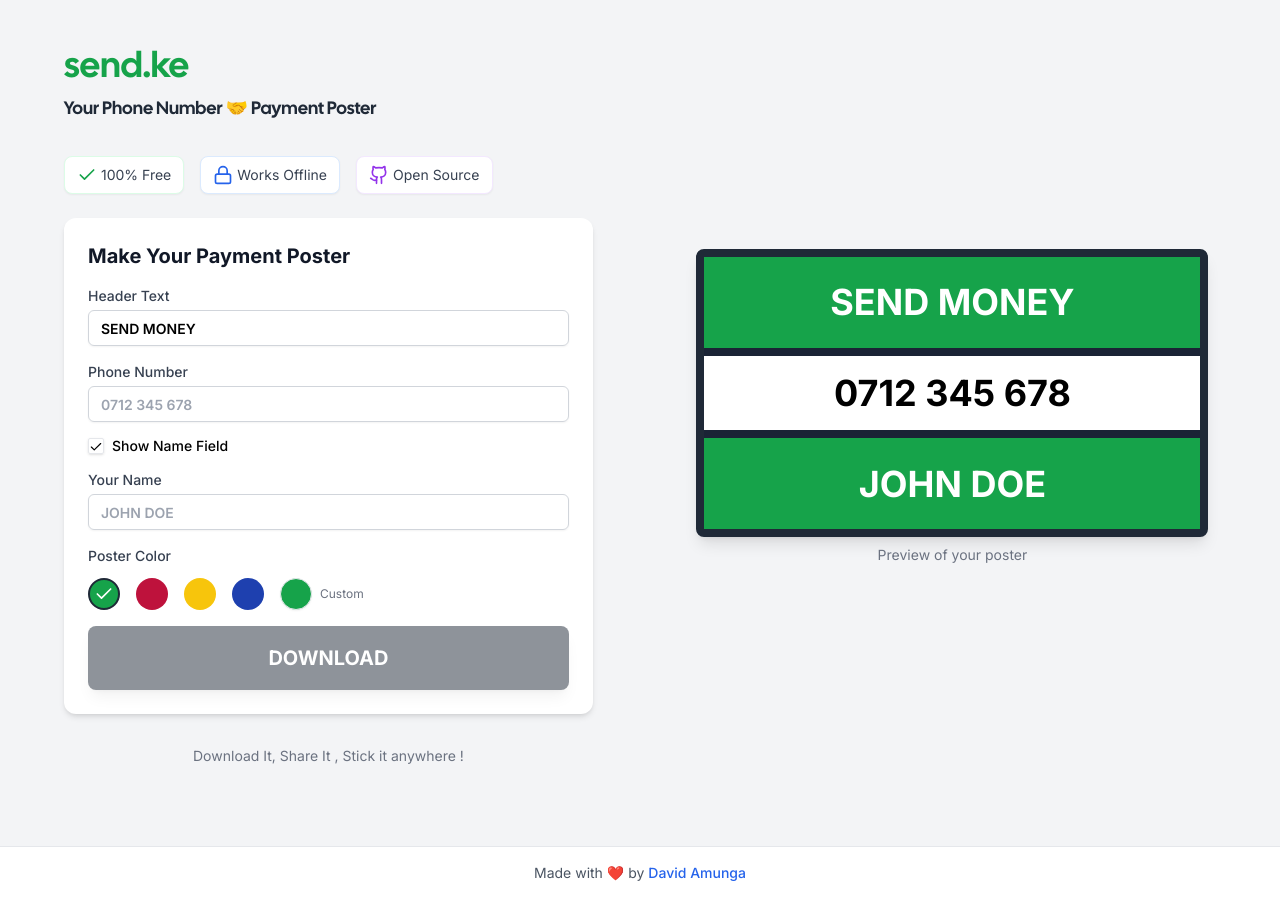
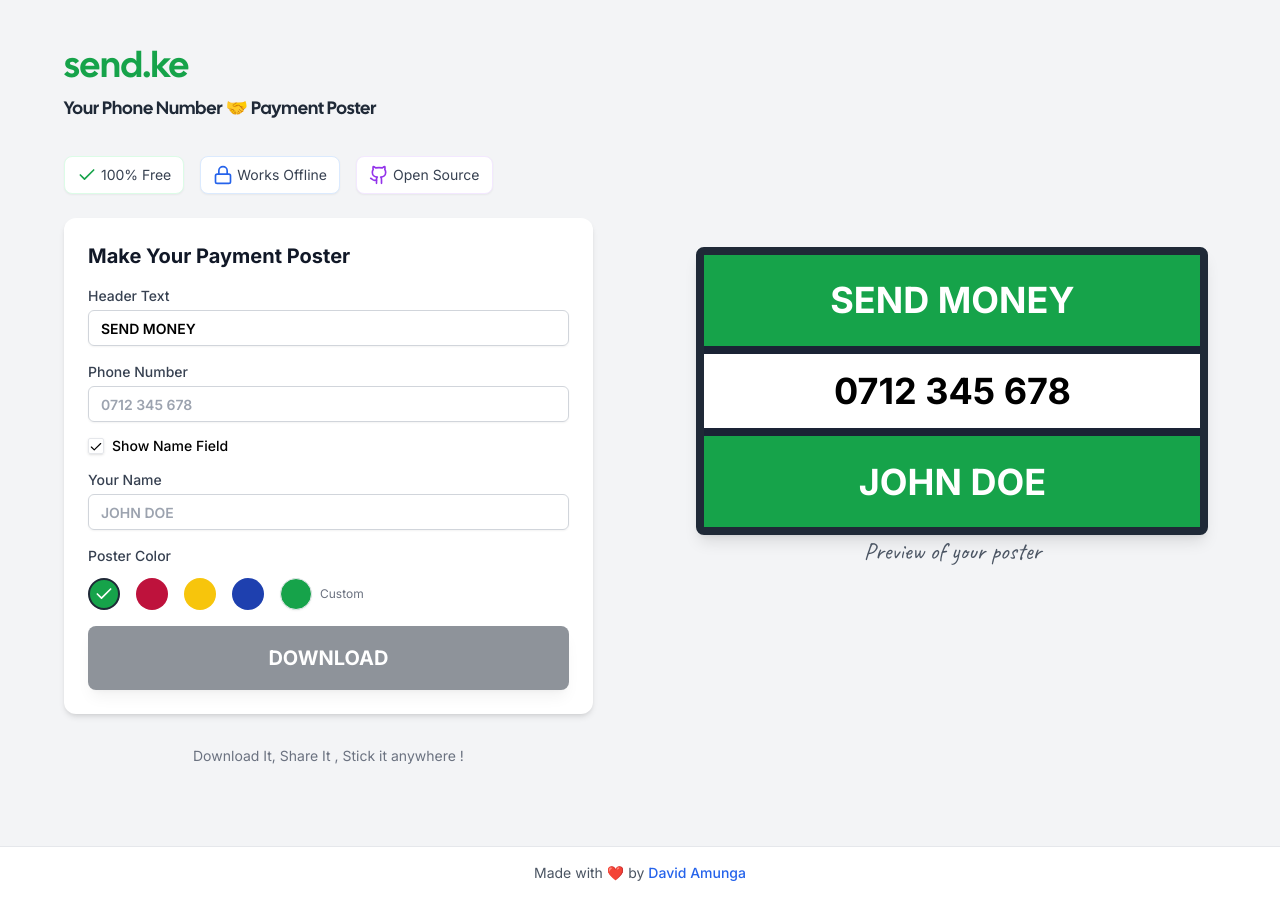
Before and after one commit to DavidAmunga/sendke, a React (Vite) app: page / in a window 1280 px wide. Built offline with nearby package versions, Linux system fonts and the light colour scheme.

Commit message:
style: updated preview text

```diff
--- a/src/App.tsx
+++ b/src/App.tsx
@@ -39,20 +39,18 @@ interface FormValues {
 function App() {
   const posterRef = useRef<HTMLDivElement>(null);
 
-  // Setup react-hook-form with zod resolver
   const { control, handleSubmit, watch, setValue, formState: { errors, isValid } } = useForm<FormValues>({
     resolver: zodResolver(formSchema),
     defaultValues: {
       phoneNumber: "",
       name: "",
-      selectedColor: "#16a34a", // Default green-600
+      selectedColor: "#16a34a",
       showName: true,
       header: "SEND MONEY"
     },
-    mode: "onChange" // Validate on change for immediate feedback
+    mode: "onChange"
   });
 
-  // Watch values for preview
   const phoneNumber = watch("phoneNumber");
   const name = watch("name");
   const selectedColor = watch("selectedColor");
@@ -100,11 +98,10 @@ function App() {
       }
 
       // Colors
-      const mainColor = selectedColor; // Use the selected color
+      const mainColor = selectedColor;
       const borderColor = "#1a2335";
       const whiteColor = "#ffffff";
 
-      // Define dimensions
       const borderSize = 8;
 
       // Adjust heights based on whether name is shown
@@ -421,7 +418,8 @@ function App() {
         </div>
 
         {/* Right Column - Poster Preview */}
-        <div className="w-full md:w-1/2 flex items-center justify-center md:py-12">
+        <div className="w-full md:w-1/2 flex flex-col items-center justify-center md:py-12">
+
           <div className="w-full max-w-lg">
             <div
               id="poster"
@@ -466,10 +464,13 @@ function App() {
                 </div>
               )}
             </div>
-            <p className="text-center text-gray-500 mt-2 text-sm">
-              Preview of your poster
-            </p>
+
           </div>
+          <div className="flex flex-col items-start justify-center -rotate-40 text-center">
+              <p className="font-handwriting text-2xl  text-gray-600 z-10">
+                Preview of your poster
+              </p>
+            </div>
         </div>
       </main>
 
@@ -493,4 +494,5 @@ function App() {
   );
 }
 
+
 export default App;
--- a/src/index.css
+++ b/src/index.css
@@ -1,4 +1,5 @@
 @import url("https://fonts.googleapis.com/css2?family=Inter:wght@400;500;600;700&display=swap");
+@import url('https://fonts.googleapis.com/css2?family=Caveat:wght@400;700&display=swap');
 
 @font-face {
   font-family: 'CalSans';
@@ -6,6 +7,12 @@
   font-weight: 600;
   font-style: normal;
   font-display: swap;
+}
+
+
+.font-handwriting {
+  font-family: 'Caveat', cursive;
+  font-size: 1.5rem;
 }
 
 @tailwind base;
```
